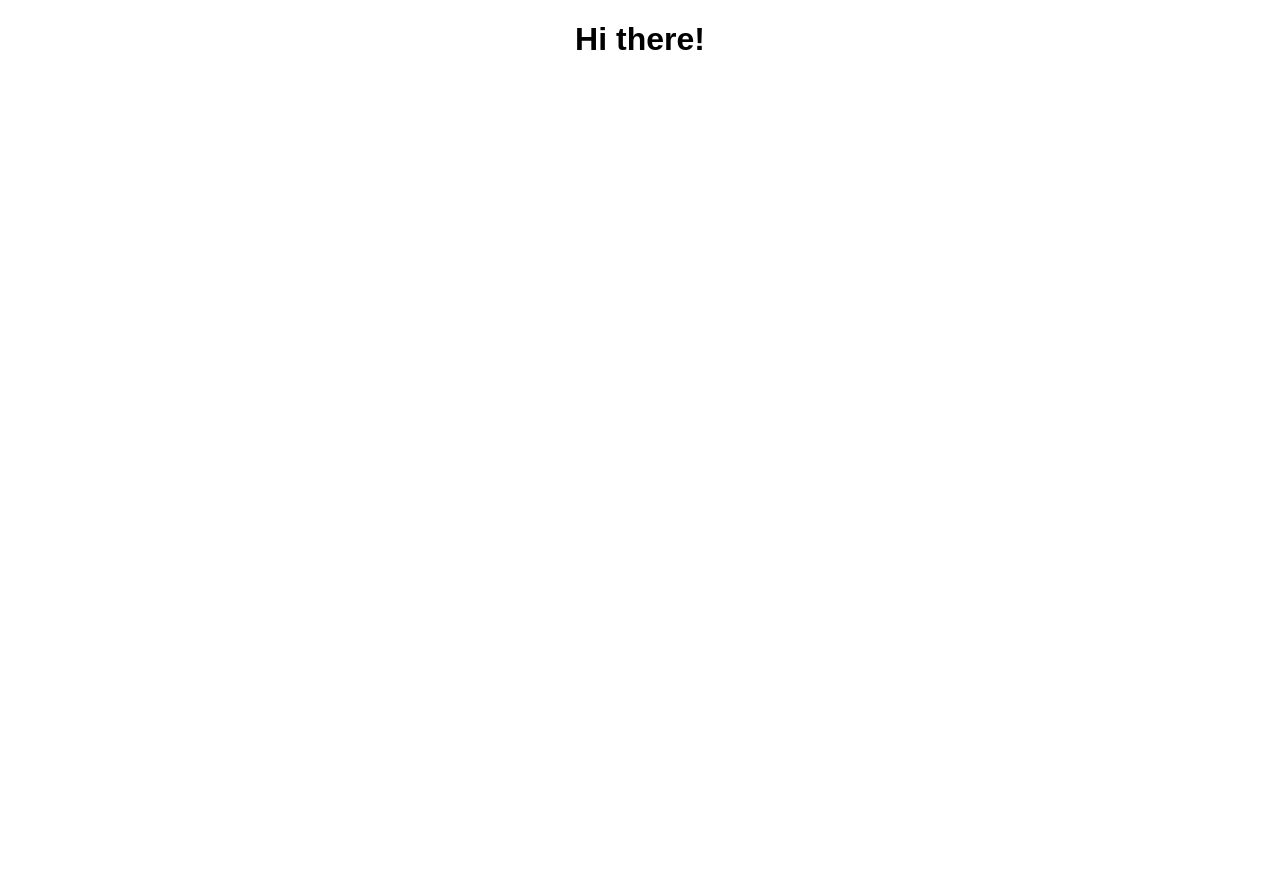
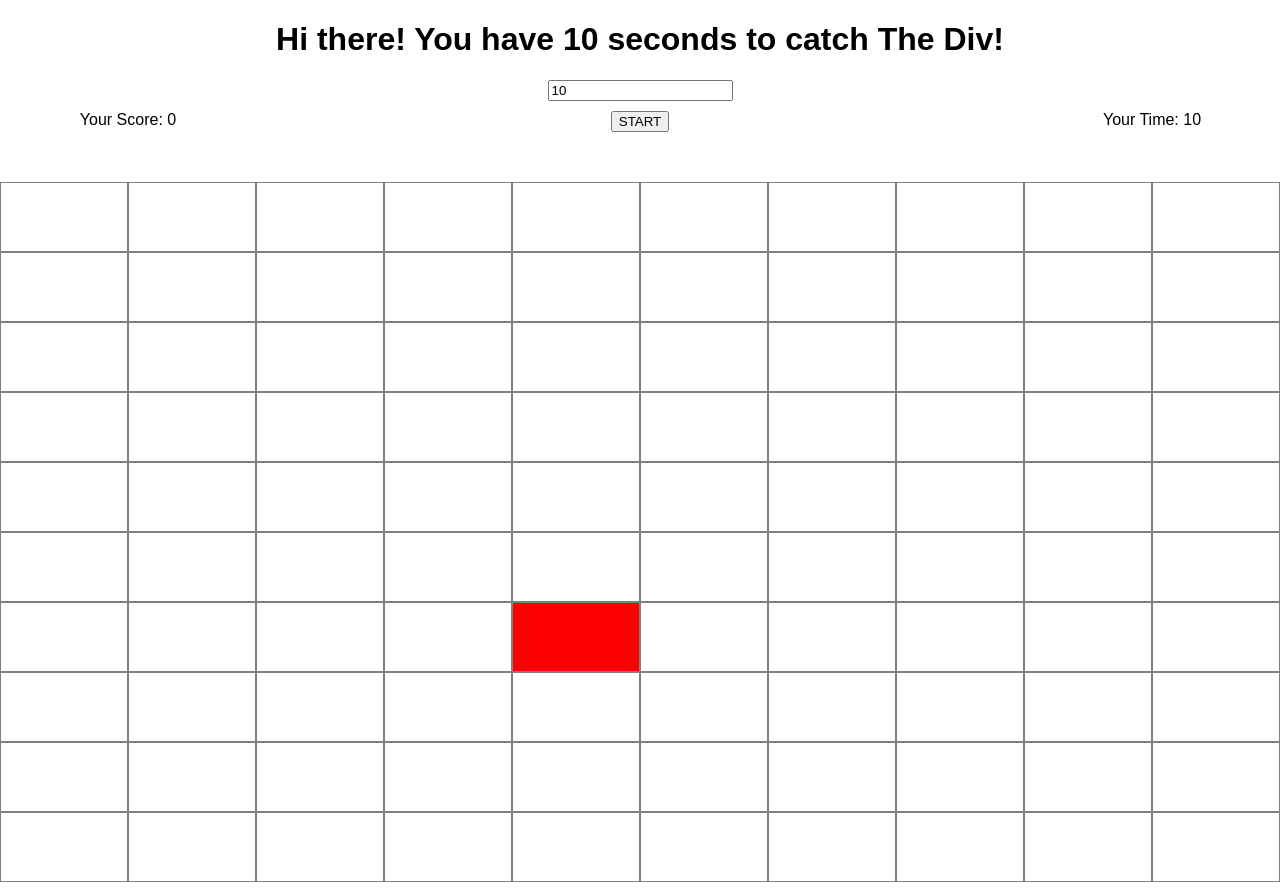
Before and after one commit to dariuszwojtowicz/react_course, a React (Create React App) app: page / in a window 1280 px wide. Before the commit the page ends 800 px from the top, so only its background shows below. Built offline with nearby package versions, Linux system fonts and the light colour scheme.

Commit message:
Not Workin Game

```diff
--- a/src/App.css
+++ b/src/App.css
@@ -1,3 +1,16 @@
 .App {
   text-align: center;
 }
+
+.Board {
+  margin-top: 50px;
+  display: grid;
+  width: 100%;
+  height: 700px;
+  grid-template-columns: repeat(10, 1fr);
+  grid-template-rows: repeat(10, 10%);
+}
+
+.Board > div {
+  border: 1px solid grey;
+}
--- a/src/App.js
+++ b/src/App.js
@@ -1,11 +1,34 @@
 import React, { Component } from 'react';
 import './App.css';
+import Board from './components/Board/Board';
 
 class App extends Component {
+  state = {
+    time: 10,
+    points: 0
+  }
+
+  resetGame = (event) => {
+    const newTime = event.target.value;
+    if (isNaN(newTime)) {
+      alert('Wrong value!');
+      return;
+    }
+    this.setState({
+      time: newTime
+    });
+  }
+
   render() {
     return (
       <div className="App">
-        <h1>Hi there!</h1>
+        <h1>Hi there! You have {this.state.time} seconds to catch The Div!</h1>
+        <input
+          type="text"
+          value={this.state.time}
+          onChange={this.resetGame}
+          />
+        <Board time={this.state.time} />
       </div>
     );
   }
--- /dev/null
+++ b/src/components/Board/Board.js
@@ -0,0 +1,67 @@
+import React, { useEffect, useState } from 'react';
+
+const board = (props) => {
+  let [points, setPoints] = useState(0);
+  let [current, setCurrent] = useState(Math.floor(Math.random() * 101));
+  let [isOn, setIsOn] = useState(0);
+  let [int, setInt] = useState();
+
+  // let interval;
+  const divIds = [];
+  let timer = props.time;
+  for (let i = 1; i <= 100; i++) {
+    divIds.push(i);
+  }
+
+  const countDown = () => {
+      timer--;
+  }
+
+  useEffect(() => {
+    if (isOn === 1) {
+      console.log('useEffect', timer, int);
+      if (int) {
+        clearInterval(int);
+      }
+      let interval = setInterval(countDown, 1000);
+      setInt(interval);
+    }
+  }, [points, isOn]);
+
+  const divClicked = (divId) => {
+    if (divId === current) {
+      setCurrent(Math.floor(Math.random() * 101));
+      setPoints(points + 1);
+    }
+  }
+
+  const startGame = () => {
+    setIsOn(1);
+  }
+
+  return (
+    <div style={{
+      marginTop: '10px',
+      marginBottom: '10px'
+    }}>
+      <div style={{display: 'inline-block', float: 'left', width: '20%'}}><label >Your Score: </label><span>{points}</span></div>
+      <div style={{display: 'inline-block', float: 'right', width: '20%'}}><label >Your Time: </label><span>{timer}</span></div>
+      <div style={{marginTop: '10px'}}><button onClick={(startGame)}>START</button></div>
+      <div className="Board">
+        {
+          divIds.map(divId => {
+            return <div
+              onClick={divClicked.bind(this, divId)}
+              key={divId}
+              style={{
+                backgroundColor: divId === current ? 'red' : 'white'
+              }}
+            ></div>;
+          })
+        }
+      </div>
+    </div>
+  )
+}
+
+export default board;
```
